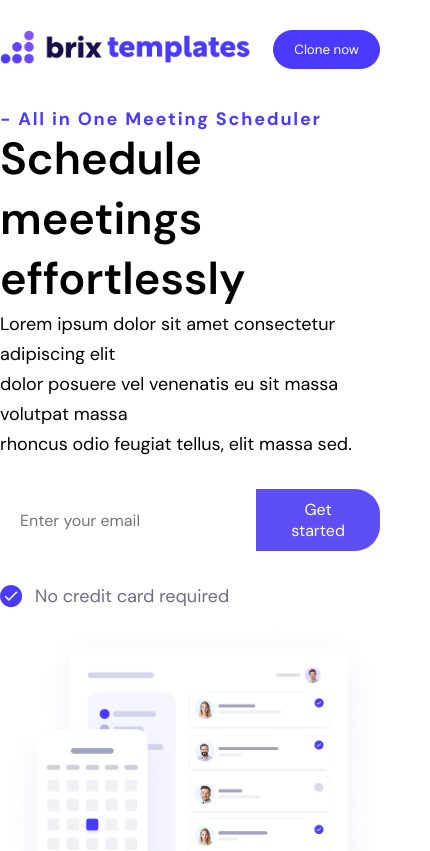
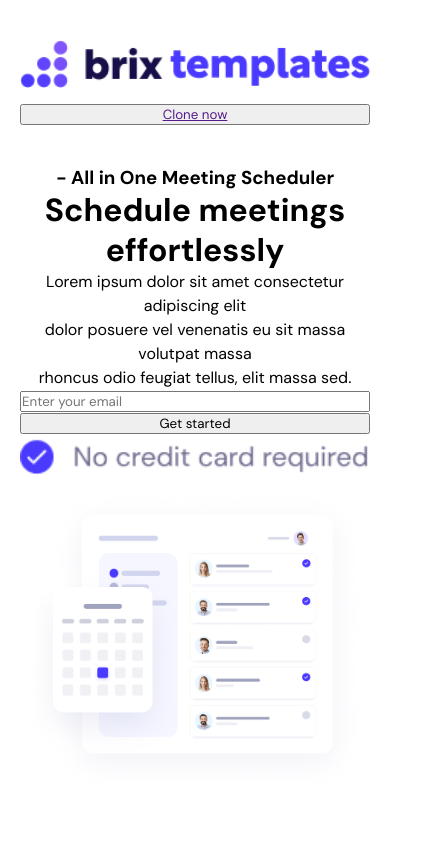
Before and after one commit to Christopherasama7/Hero-Section, a plain HTML site: page index.html in a window 390 px wide. Shown: the top 851 px of the page, 430 px wide, since content can reach past the window. Drawn offline with Linux system fonts and the light colour scheme.

Commit message:
Update main.css

```diff
--- a/main.css
+++ b/main.css
@@ -1,101 +1,50 @@
 @import url('https://fonts.googleapis.com/css2?family=DM+Sans:ital,opsz,wght@0,9..40,100..1000;1,9..40,100..1000&display=swap');
 
+/* General Styles */
 * {
     margin: 0;
     padding: 0;
     box-sizing: border-box;
-    background-color: #fff;
     font-family: "DM Sans", sans-serif;
+    width: 100%; /* Ensuring maximum width */
 }
 
+body {
+    max-width: 100%;
+    overflow-x: hidden; /* Prevent horizontal scrolling */
+}
+
+/* Navbar */
 nav {
     display: flex;
     margin-top: 20px;
     justify-content: space-between;
     align-items: center;
-/*     margin: 20px 90px 20px 10px; */
+    padding: 20px 10%;
     text-align: center;
 }
 
-.btn1 {
-    background-color: #4A3AFF;
-    padding: 10px 20px;
-    border-radius: 40px;
-    border: 1px solid #4A3AFF;
-}
-
-.btn1 a {
-    text-decoration: none;
-    background: none;
-    color: #fff;
-}
-
+/* Responsive Hero Section */
 .hero-heading {
-/*     margin-left: 10px; */
     display: grid;
     grid-template-columns: 1fr 1fr;
     align-items: center;
+    margin: 0 auto;
+    padding: 20px;
+    max-width: 1200px; /* Restrict width on larger screens */
+}
+
+.hero-container,
+.heroheading-img {
+    width: 100%;
 }
 
 .heroheading-img img {
-    justify-content: center;
-    align-items: center;
+    max-width: 100%;
+    height: auto;
 }
 
-.heroheading-text h3 {
-    margin-top: 30px;
-    color: #4A3AFF;
-    font-size: 18px;
-    font-weight: 700;
-    line-height: 20px;
-    letter-spacing: 0.1em;
-    text-align: left;
-}
-
-.heroheading-text h2 {
-    font-size: 45px;
-    font-weight: 600;
-    line-height: 60px;
-    text-align: left;
-}
-
-.heroheading-text p {
-    font-size: 18px;
-    font-weight: 400;
-    line-height: 30px;
-    text-align: left;
-    margin-bottom: 20px;
-}
-
-.email-container {
-    display: flex;
-    align-items: center;
-    background-color: #fff;
-    padding: 10px;
-    border-radius: 25px;
-    margin-bottom: 20px;
-}
-
-.email-input {
-    border: none;
-    outline: none;
-    padding: 10px;
-    font-size: 16px;
-    border-radius: 25px 0 0 25px;
-    width: 250px;
-}
-
-.get-started-button {
-    background-color: #5e4ef6;
-    color: #fff;
-    border: none;
-    padding: 10px 20px;
-    font-size: 16px;
-    cursor: pointer;
-    border-radius: 0 25px 25px 0;
-    transition: background-color 0.3s ease;
-}
-
+/* Partners Section */
 .partners {
     display: flex;
     flex-wrap: wrap;
@@ -104,73 +53,65 @@ nav {
     margin: 40px;
 }
 
+/* Footer */
 .footer {
-    margin-top: 20px;
-    border-top: 1px solid #D9DBE9;
     display: flex;
     flex-wrap: wrap;
-    padding: 50px;
     justify-content: space-between;
+    padding: 20px 10%;
+    border-top: 1px solid #D9DBE9;
 }
 
-@media screen and (max-width: 900px) {
-    .navbar {
-        justify-content: space-between;
+/* Tablet View */
+@media screen and (max-width: 768px) {
+    .hero-heading {
+        grid-template-columns: 1fr;
+        text-align: center;
+    }
+
+    .heroheading-img,
+    .hero-container {
+        padding: 0;
+        margin: 0;
+    }
+
+    .navbar,
+    .footer {
+        flex-direction: column;
+        text-align: center;
+        padding: 20px;
+    }
+}
+
+/* Mobile View */
+@media screen and (max-width: 480px) {
+    nav {
+        flex-direction: column;
         align-items: center;
     }
 
     .navbtn {
-        padding: 10px;
+        margin-top: 10px;
     }
 
-    .hero-heading {
-        grid-template-columns: repeat(1, 1fr);
+    .heroheading-text h2 {
+        font-size: 32px;
+        line-height: 40px;
     }
 
-    .hero-container {
-        max-width: 100%;
+    .heroheading-text p {
+        font-size: 16px;
+        line-height: 24px;
     }
 
-    .heroheading-img img {
-        max-width: 100%;
-    }
-
-    .partners {
-        display: flex;
-        flex-direction: column;
-        justify-content: center;
-        align-items: center;
-        text-align: center;
+    .partners img {
+        width: 80px;
+        margin: 10px;
     }
 
     .footer {
-        justify-content: center;
+        flex-direction: column;
+        align-items: center;
+        padding: 20px;
     }
 }
-
-@media screen and (max-width: 320px) {
-    .navbar {
-        justify-content: space-between;
-        align-items: center;
-    }
-
-    .hero-heading {
-        grid-template-columns: repeat(1, 1fr);
-    }
-
-    .hero-container {
-        max-width: 100%;
-    }
-
-    .heroheading-img img {
-        max-width: 100%;
-    }
-
-    .partners {
-        display: flex;
-        flex-direction: column;
-        justify-content: center;
-        align-items: center;
-        text-align: center;
-    }
-}
```
